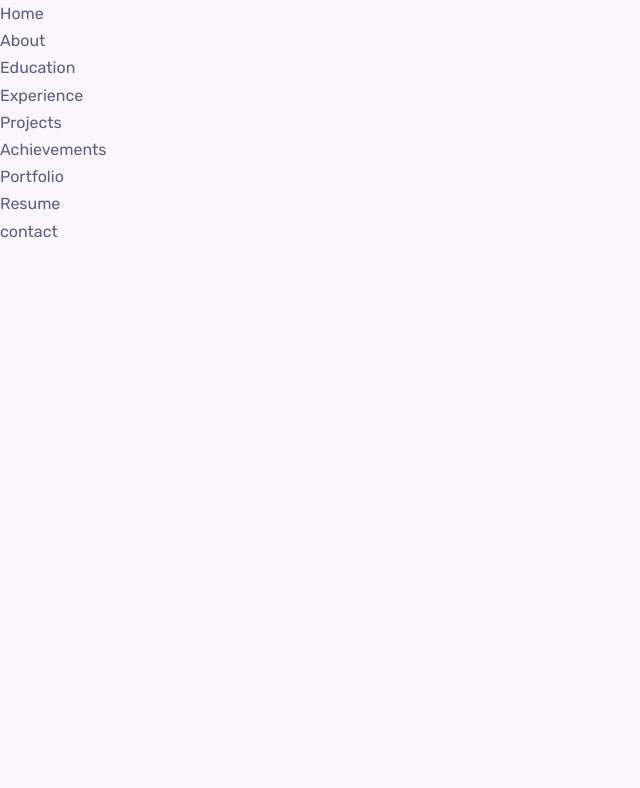
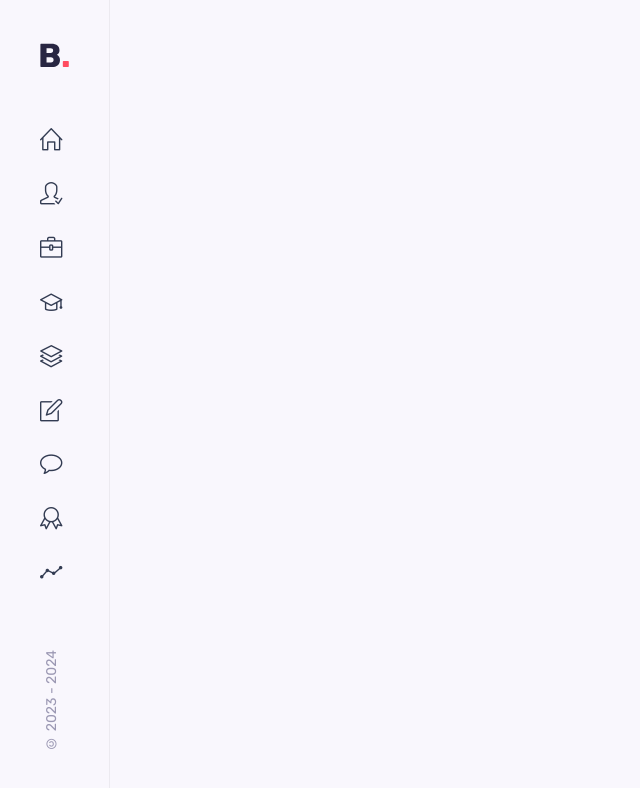
Before and after one commit to horcruxxxx/MyReactPortfolio, a React (Create React App) app in the folder myapp/: page / in a window 1280 px wide. Shown: the top 788 px of the page, without its empty margins (0-640 px from the left). Built offline with nearby package versions, Linux system fonts and the light colour scheme; the HTML template or start-up script is replaced by a standard one.

Commit message:
Sidebar component
Updated

```diff
--- a/myapp/src/components/Sidebar/sidebar.css
+++ b/myapp/src/components/Sidebar/sidebar.css
@@ -0,0 +1,33 @@
+.aside{
+    position: fixed;
+    left: 0;
+    top: 0;
+    background: var(--body-color);
+    border-right: 1px solid rgba(0,0,0,0.05);
+    padding:2.5rem;
+    width: 110px;
+    min-height: 100vh;
+    display: flex;
+    flex-direction: column;
+    justify-content: space-between;
+    z-index: 10;
+}
+
+.nav__list{
+    display: flex;
+    flex-direction: column;
+    row-gap: 1rem;
+}
+
+.nav__link{
+    font-size: 1.4rem;
+    color: var(--title-color);
+    font-weight: var(--font-bold);
+}
+
+.copyright{
+    color: hsl(245,15%,65%);
+    font-size: var(--small-font-size);
+    transform: rotate(180deg);
+    writing-mode: vertical-rl;
+}
--- a/myapp/src/components/Sidebar/sidebar.jsx
+++ b/myapp/src/components/Sidebar/sidebar.jsx
@@ -1,11 +1,71 @@
 import React from "react";
 import "./sidebar.css";
+import Logo from "../../assets/logo.svg";
 
 function Sidebar(){
     return(
-        <div>
+        <aside className="aside">
+            <a href = "#home" className="nav__logo">
+                <img src = {Logo} alt = "logo"/>
+            </a>
 
-        </div>
+            <nav className="nav">
+                <div className="nav__menu">
+                    <ul className="nav__list">
+                        <li className="nav__item">
+                            <a href="#home" className="nav__link">
+                                <i className="icon-home"></i>
+                            </a>
+                        </li>
+                        <li className="nav__item">
+                            <a href="#about" className="nav__link">
+                                <i className="icon-user-following"></i>
+                            </a>
+                        </li>
+                        <li className="nav__item">
+                            <a href="#Skills" className="nav__link">
+                                <i className="icon-briefcase"></i>
+                            </a>
+                        </li>
+                        <li className="nav__item">
+                            <a href="education" className="nav__link">
+                                <i className="icon-graduation"></i>
+                            </a>
+                        </li>
+                        <li className="nav__item">
+                            <a href="#projects" className="nav__link">
+                                <i className="icon-layers"></i>
+                            </a>
+                        </li>
+                        <li className="nav__item">
+                            <a href="" className="nav__link">
+                                <i className="icon-note"></i>
+                            </a>
+                        </li>
+                        <li className="nav__item">
+                            <a href="#contact" className="nav__link">
+                                <i className="icon-bubble"></i>
+                            </a>
+                        </li>
+                        <li className="nav__item">
+                            <a href="#experience" className="nav__link">
+                                <i className="icon-badge "></i>
+                            </a>
+                        </li>
+                        <li className="nav__item">
+                            <a href="#achievements" className="nav__link">
+                                <i className="icon-graph"></i>
+                            </a>
+                        </li>
+                    </ul>
+                </div>
+            </nav>
+
+            {/* fotter */}
+            <div>
+                <span className="copyright">&copy; 2023 - 2024</span>
+            </div>
+        </aside>
     )
 }
 
```
Also changed, not shown: myapp/src/components/Skills/skills.jsx (added, +8 -0 lines), myapp/src/components/Skills/skills.css (added).
